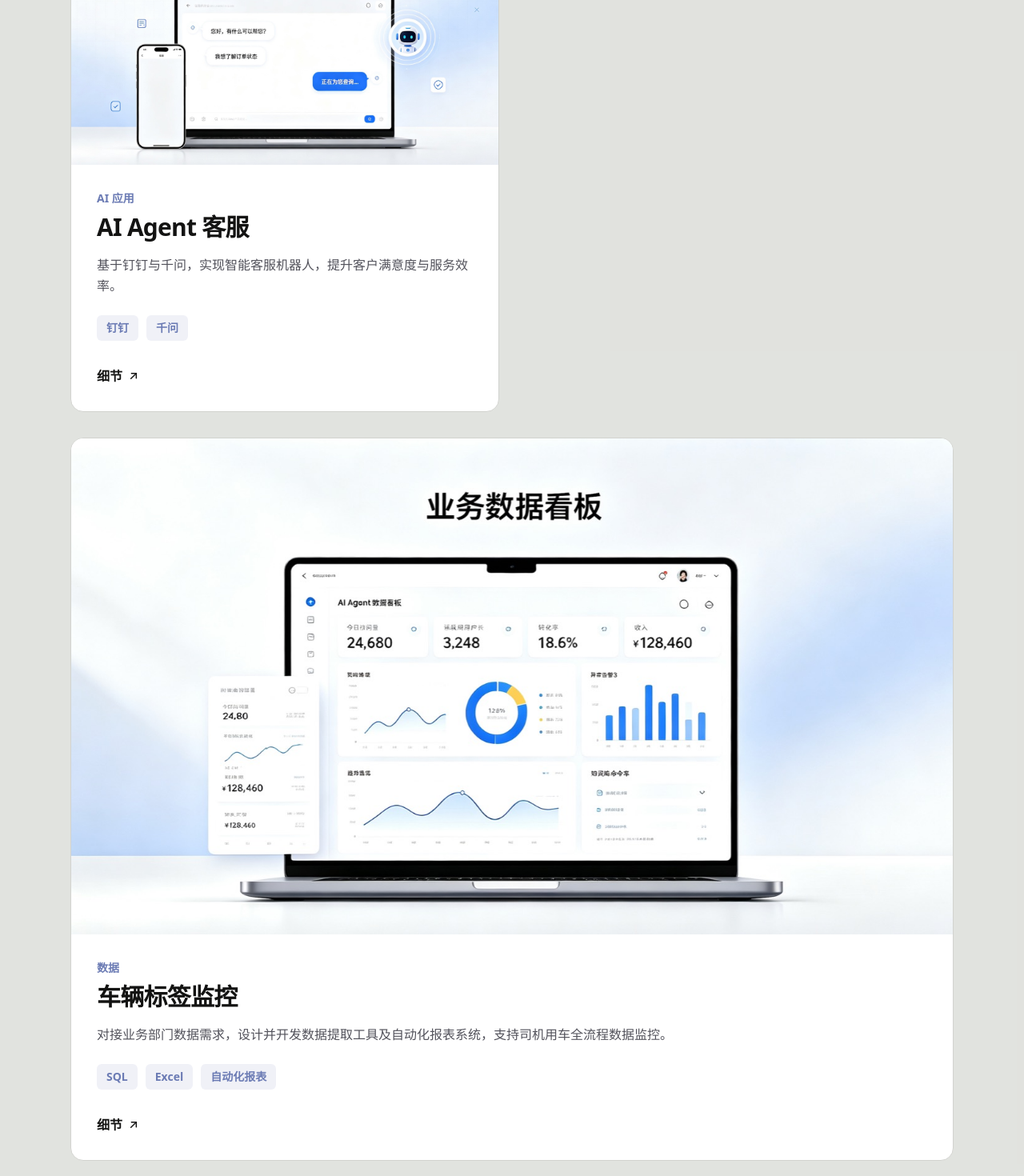
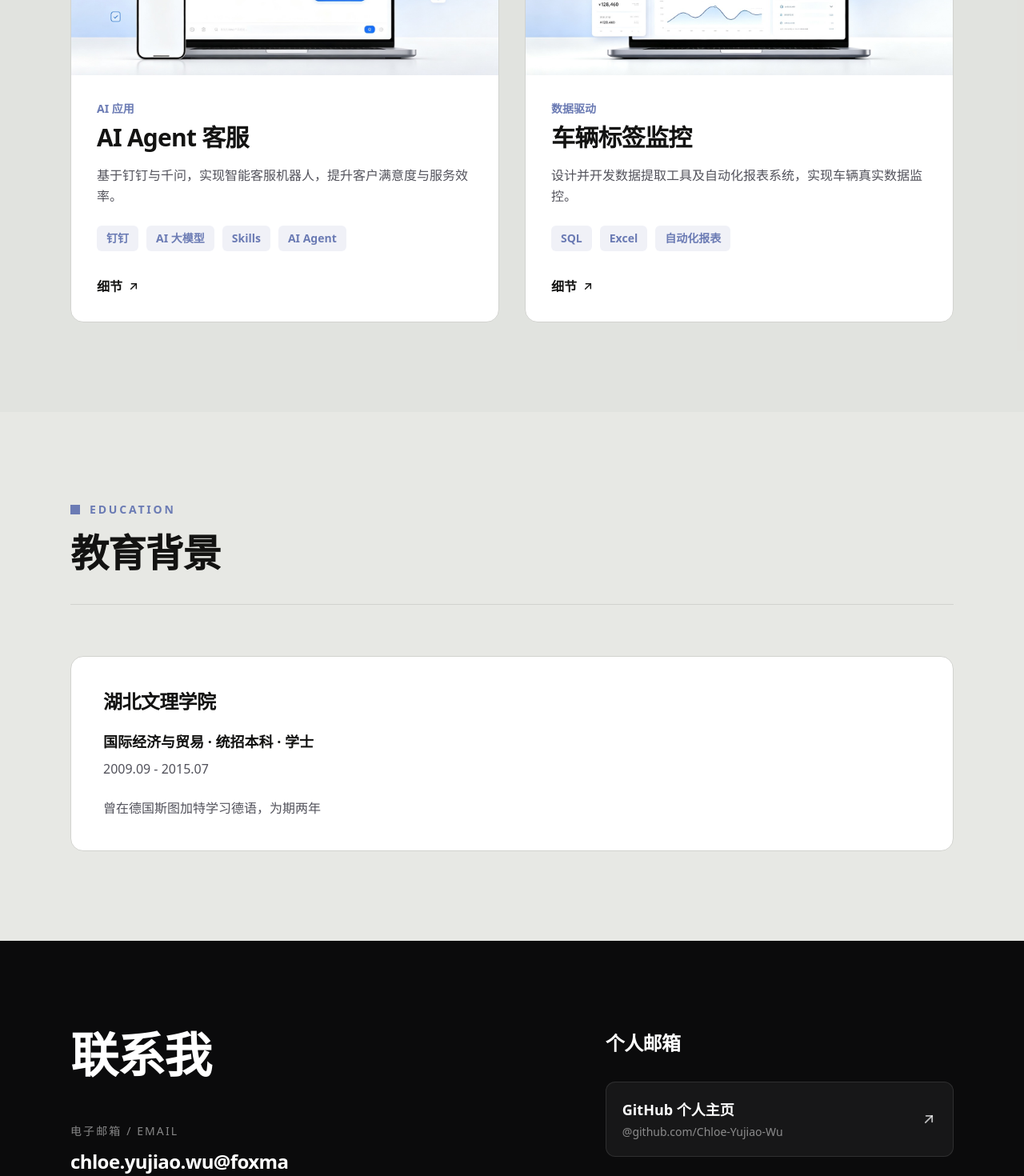
Before and after one commit to Chloe-Yujiao-Wu/my_cv_01, a React (Vite) app: page / in a window 1280 px wide. Shown: the part 4220-5690 px from the top of the page at 80% size. Built offline with nearby package versions, Linux system fonts and the light colour scheme.

Commit message:
feat: 项目详情标题加粗+Contact修复+弹窗放大+左右两列

```diff
--- a/src/components/Contact.tsx
+++ b/src/components/Contact.tsx
@@ -13,9 +13,6 @@ export default function Contact() {
           <h2 className="max-w-2xl text-4xl font-black leading-tight tracking-tight sm:text-5xl xl:text-6xl">
             {contact.heading}
           </h2>
-          <p className="mt-8 max-w-xl text-lg leading-relaxed text-white/60">
-            {contact.description}
-          </p>
 
           <div className="mt-14 grid gap-10 sm:grid-cols-2">
             <div>
--- a/src/components/Projects.tsx
+++ b/src/components/Projects.tsx
@@ -26,16 +26,14 @@ export default function Projects() {
         <SectionTitle
           eyebrow="Portfolio"
           title="项目展示"
-          lead="将复杂工程落地，为上百家商业组织创造价值。以下为代表性项目成果概览。"
+          lead=""
         />
 
-        <div className="mt-16 grid gap-8 lg:grid-cols-2">
-          {projects.map((p, idx) => (
+        <div className="mt-16 grid gap-8 sm:grid-cols-1 lg:grid-cols-2">
+          {projects.map((p) => (
             <div
               key={p.name}
-              className={`group surface-card flex cursor-pointer flex-col overflow-hidden transition-shadow hover:shadow-lg ${
-                idx === projects.length - 1 ? 'lg:col-span-2' : ''
-              }`}
+              className="group surface-card flex cursor-pointer flex-col overflow-hidden transition-shadow hover:shadow-lg"
               onClick={() => setActive(p)}
             >
               {/* 项目配图 */}
@@ -83,7 +81,7 @@ export default function Projects() {
           onClick={() => setActive(null)}
         >
           <div
-            className="relative flex max-h-[80vh] w-[90%] max-w-2xl flex-col overflow-hidden rounded-2xl bg-card shadow-2xl"
+            className="relative flex max-h-[85vh] w-[92%] max-w-4xl flex-col overflow-hidden rounded-2xl bg-card shadow-2xl"
             onClick={(e) => e.stopPropagation()}
           >
             {/* 关闭按钮 */}
@@ -117,16 +115,21 @@ export default function Projects() {
                 <p className="mt-4 text-base leading-relaxed text-muted">{active.description}</p>
 
                 {/* 详细内容列表 */}
-                <div className="mt-8 space-y-4">
+                <div className="mt-8 space-y-6">
                   <h4 className="text-lg font-bold text-ink">项目详情</h4>
-                  <ul className="space-y-3">
-                    {active.details.map((d, i) => (
-                      <li key={i} className="flex gap-3 text-base leading-relaxed text-muted">
-                        <span className="mt-1.5 h-1.5 w-1.5 flex-shrink-0 rounded-full bg-accent" />
-                        {d}
-                      </li>
-                    ))}
-                  </ul>
+                  <div className="space-y-5">
+                    {active.details.map((d, i) => {
+                      const parts = d.split('：')
+                      const title = parts[0]
+                      const content = parts.slice(1).join('：')
+                      return (
+                        <div key={i} className="flex gap-3">
+                          <span className="flex-none font-bold text-ink">{title}：</span>
+                          <span className="text-base leading-relaxed text-muted">{content}</span>
+                        </div>
+                      )
+                    })}
+                  </div>
                 </div>
 
                 {/* 技术标签 */}
--- a/src/data/resume.ts
+++ b/src/data/resume.ts
@@ -178,24 +178,23 @@ export const projects: ProjectItem[] = [
     description:
       '基于钉钉与千问，实现智能客服机器人，提升客户满意度与服务效率。',
     details: [
-      '独立统筹搭建 AI + 知识库 + Skills 钉钉答疑机器人，实现全球 AM 实时查询、异常自动诊断。',
-      '消除时差延迟，全球 7×24 小时无时差服务，服务满意度显著提升。',
-      '整合知识库与 Skills 能力，实现智能问答与自动诊断的闭环。',
+      '主要问题：我单独对接中国大陆以外全球 AM（含港台）。接手后发现三方（PD/AM/技术）混群答疑存在明显弊端：问题归属不清导致AM找不到对接人；高频重复问题消耗大量精力；AM提问信息缺失叠加时差因素，单个问题闭环周期长达5-8个工作日，严重影响服务效率与体验。',
+      '解决方式：利用钉钉的 AI 功能，独立统筹搭建 AI + 知识库 + Skills 钉钉答疑机器人，实现全球 AM 实时查询、异常自动诊断。',
+      '最终结果：消除时差延迟，全球 7×24 小时无时差服务，服务满意度显著提升。整合知识库与 Skills 能力，实现智能问答与自动诊断的闭环。',
     ],
-    tech: ['钉钉', '千问'],
+    tech: ['钉钉', 'AI 大模型','Skills','AI Agent'],
     image: 'images/project-ai.jpg',
     link: '#projects',
   },
   {
-    category: '数据',
+    category: '数据驱动',
     name: '车辆标签监控',
     description:
-      '对接业务部门数据需求，设计并开发数据提取工具及自动化报表系统，支持司机用车全流程数据监控。',
+      '设计并开发数据提取工具及自动化报表系统，实现车辆真实数据监控。',
     details: [
-      '设计并开发数据提取工具及自动化报表系统，支持司机用车全流程数据监控与分析。',
-      '实现订单周期、账单应收/实收等核心数据的次日可查，提升业务决策效率。',
-      '基于系统数据制作月度经营分析报告，与财务、经管部门协作确认 toB/toC 应收实收数据。',
-      '建立关键业务指标监控体系，通过日报、月报形式跟踪目标达成情况，及时预警潜在风险。',
+      '主要问题：部分车辆是通过人工打标签的方式来进行管理，存在车辆真实状态与系统状态不一致，导致系统数据不准确。',
+      '解决方式：调取出车辆操作系统数据，设计并开发自动化报表系统，识别出人工操作的行为，自动提醒车辆状态变化。',
+      '最终结果：数据库t+1更新，中台可以在次日对车辆的真实状态进行监控和核实。确保人工操作的部分有实际证据支持，系统数据和车辆真实状态一致。',
     ],
     tech: ['SQL', 'Excel', '自动化报表'],
     image: 'images/project-dashboard.jpg',
@@ -217,15 +216,13 @@ export const credentials: Credential[] = []
 export const socials: SocialAccount[] = [
   {
     title: 'GitHub 个人主页',
-    handle: '@github.com/mingyuan-zhang',
-    href: 'https://github.com/mingyuan-zhang',
+    handle: '@github.com/Chloe-Yujiao-Wu',
+    href: 'https://github.com/Chloe-Yujiao-Wu',
   }
 ]
 
 export const contact = {
   heading: '联系我',
-  description:
-    '发邮件吧',
   socialTitle: '个人邮箱',
 }
 
```
